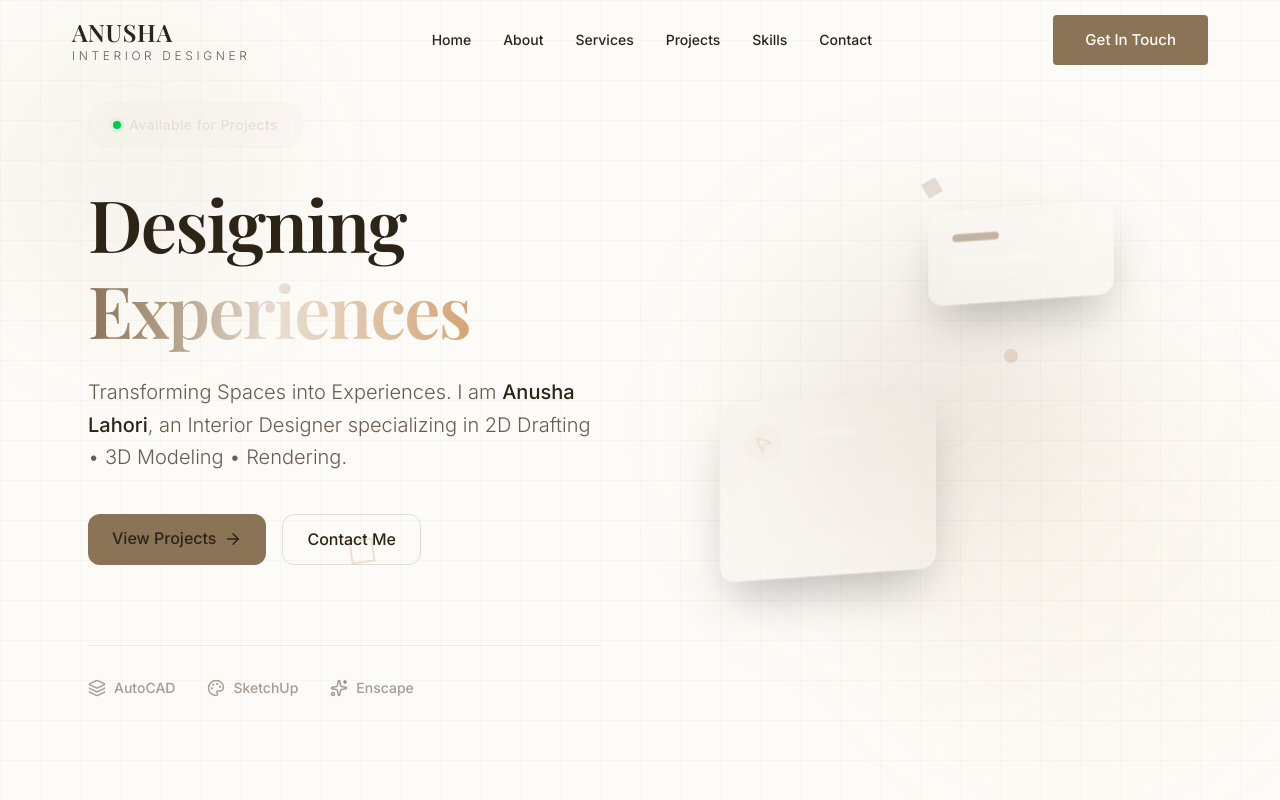
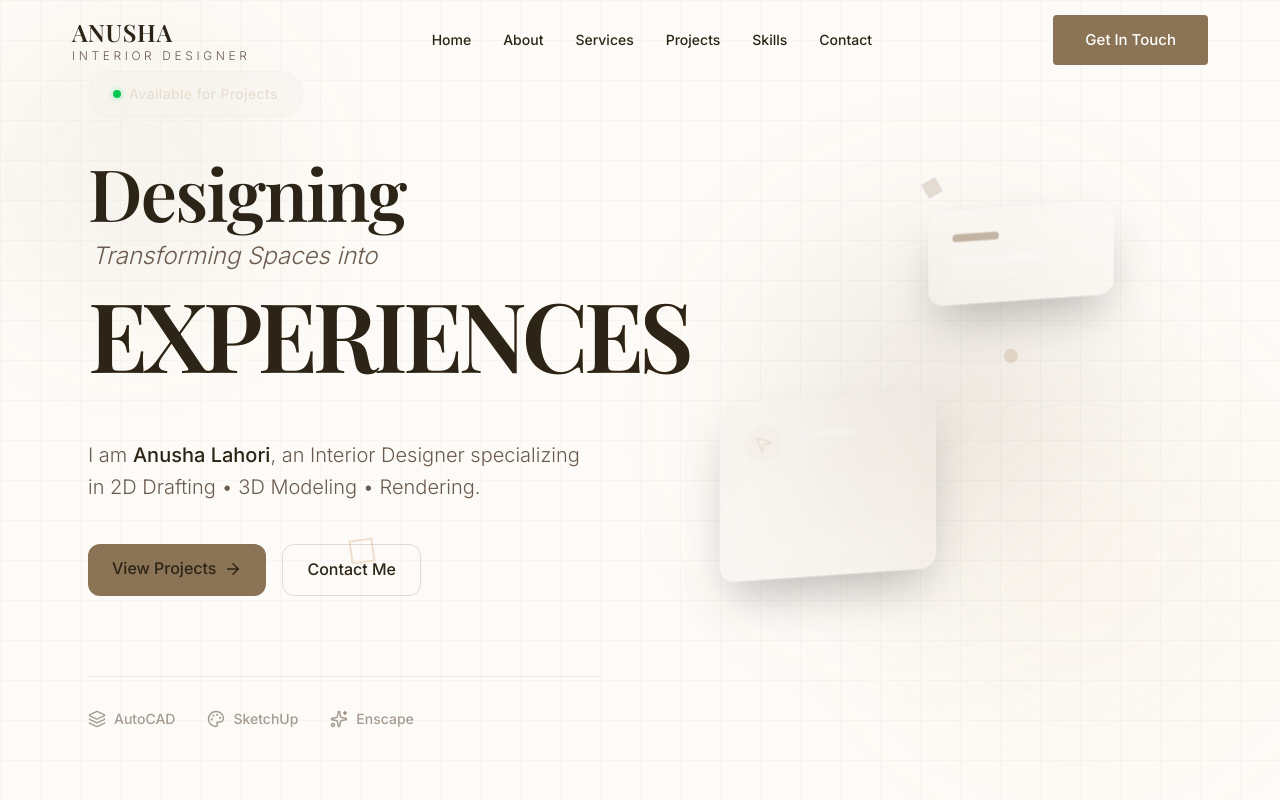
Before and after one commit to RameshNaik9/anusha-interior-design-portfolio, a React (Vite) app: page / in a window 1280 px wide. Shown: the top 800 px of the page. Built offline with nearby package versions, Linux system fonts and the light colour scheme; a web font is replaced by a local one.

Commit message:
herio section okay

```diff
--- a/src/components/Hero.jsx
+++ b/src/components/Hero.jsx
@@ -137,16 +137,27 @@ const Hero = () => {
             </motion.div>
 
             {/* Heading */}
-            <h1 className="text-5xl md:text-7xl font-bold tracking-tight leading-[1.1] mb-6">
-              <span className="text-text-primary">Designing</span>
-              <br />
-              <span className="text-transparent bg-clip-text bg-linear-to-r from-primary via-secondary to-accent">
-                Experiences
-              </span>
-            </h1>
+            <div className="mb-10 relative z-20">
+              <h1 className="text-5xl md:text-7xl font-bold tracking-tight text-text-primary leading-none mb-1">
+                Designing
+              </h1>
+              <div className="flex flex-col items-start">
+                <motion.span
+                  initial={{ opacity: 0, x: -20 }}
+                  animate={{ opacity: 1, x: 0 }}
+                  transition={{ delay: 0.4 }}
+                  className="text-lg md:text-2xl text-text-secondary font-light italic ml-1"
+                >
+                  Transforming Spaces into
+                </motion.span>
+                <h1 className="text-6xl md:text-8xl font-black tracking-tighter text-transparent bg-clip-text bg-linear-to-r from-primary via-secondary to-accent leading-[0.9] mt-1 pb-2">
+                  EXPERIENCES
+                </h1>
+              </div>
+            </div>
 
             <p className="text-lg md:text-xl text-text-secondary max-w-lg mb-10 leading-relaxed font-light">
-              {personalInfo.tagline}. I am <span className="text-text-primary font-medium">{personalInfo.name}</span>,
+              I am <span className="text-text-primary font-medium">{personalInfo.name}</span>,
               an {personalInfo.title} specializing in {personalInfo.subtitle}.
             </p>
 
```
